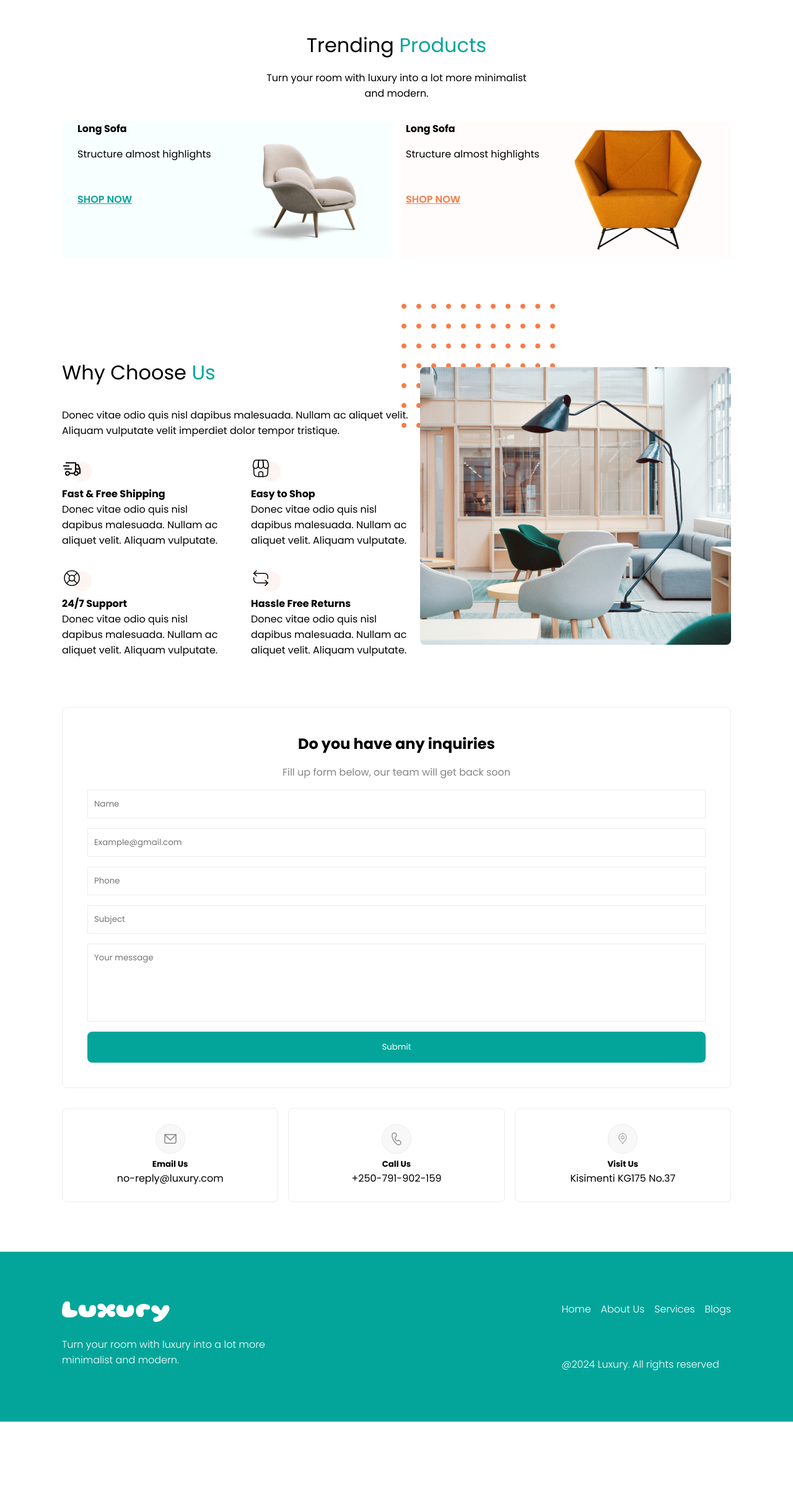
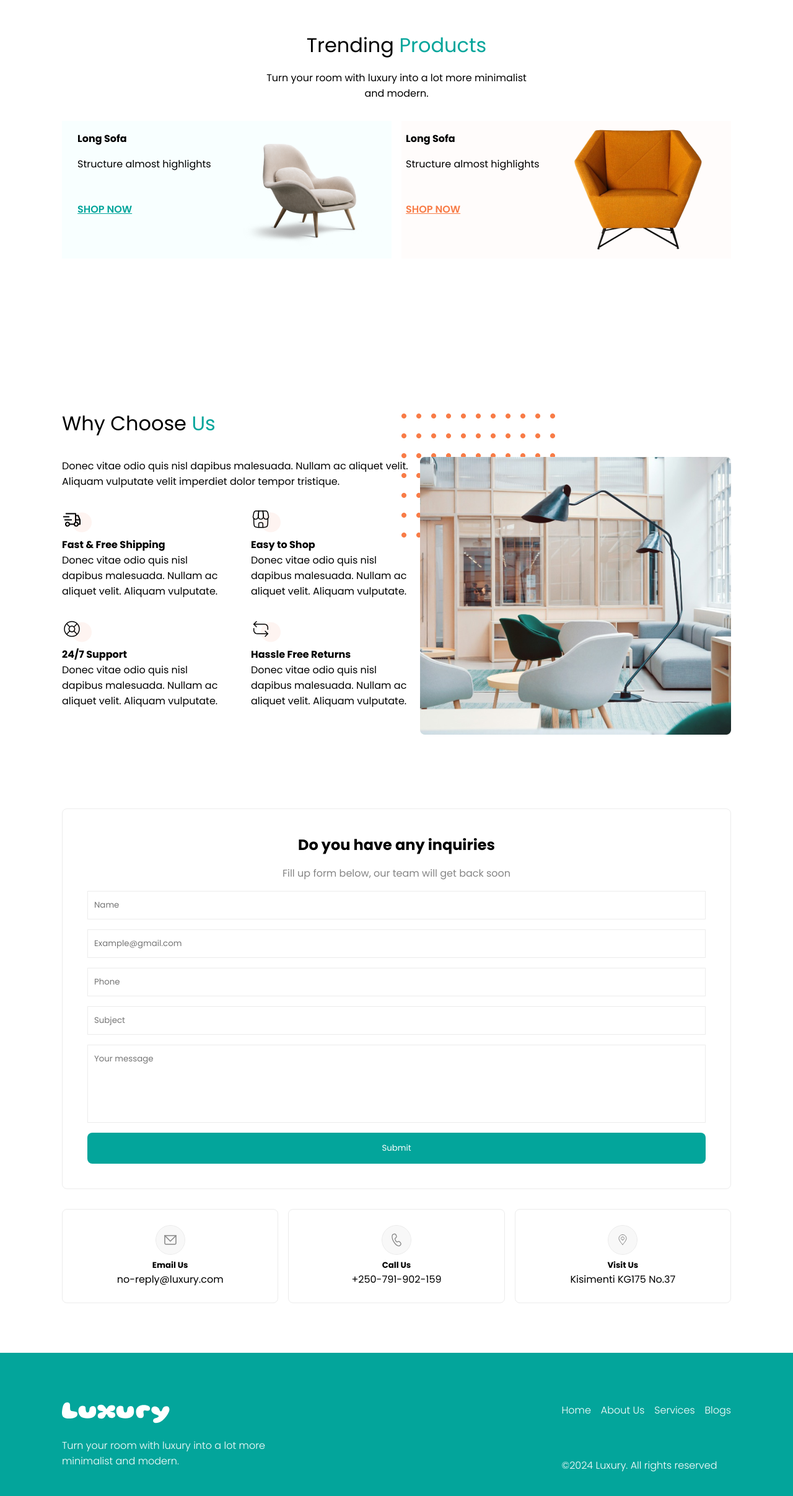
Before and after one commit to berniceu/csr-practice, a plain HTML site: page index.html in a window 1280 px wide. Shown: the part 831-3244 px from the top of the page at 62% size. Before the commit the page ends 3124 px from the top, so only its background shows below. Drawn offline with Linux system fonts and the light colour scheme.

Commit message:
fix positioning

```diff
--- a/index.html
+++ b/index.html
@@ -11,7 +11,7 @@
 </head>
 <body>
     <header class="container">
-        <nav>
+        <nav class="desktop-nav">
             <div class="logo">
                 <img src="images/Logo.svg" alt="logo">
             </div>
@@ -23,7 +23,11 @@
             </ul>
             <a href="" class="contact">Contact</a>
         </nav>
+
+
     </header>
+
+
 
     <section id="hero" class="hero container">
         <div class="text-container">
@@ -222,7 +226,7 @@
             </ul>
 
             <div class="copyright">
-                <p>@2024 Luxury. All rights reserved</p>
+                <p>©2024 Luxury. All rights reserved</p>
             </div>
         </div>
     </footer>
--- a/styles/index.scss
+++ b/styles/index.scss
@@ -178,6 +178,10 @@ header{
             flex-direction: column;
             gap: 1rem;
 
+            h4{
+                padding-top: 1rem;
+            }
+
         }
 
         .text{
@@ -234,6 +238,9 @@ header{
 
     .img-container{
         position: relative;
+        margin-top: 12rem;
+
+
 
         .dots{
             position: absolute;
@@ -244,6 +251,8 @@ header{
         .frame{
             position: relative;
             z-index: 1;
+            top: -2rem;
+
         }
 
     }
```
Also changed, not shown: styles/index.css, 1 other file.
